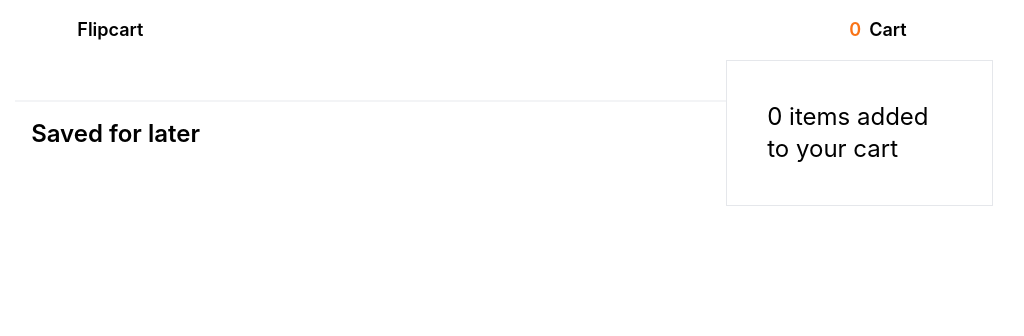
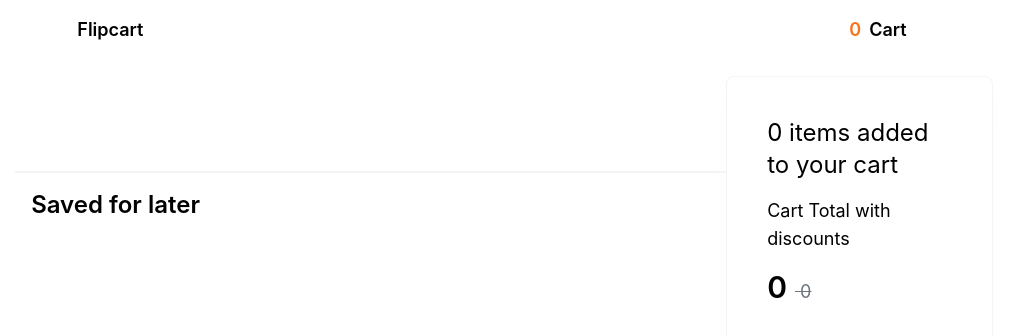
Before and after one commit to rutikwankhade/cart-assignment, a React (Create React App) app: page /cart in a window 1280 px wide. Shown: the top 336 px of the page, without its empty margins (136-1160 px from the left). Built offline with nearby package versions, Linux system fonts and the light colour scheme.

Commit message:
show total with discounts

```diff
--- a/src/components/ProductCard.js
+++ b/src/components/ProductCard.js
@@ -53,7 +53,7 @@
         }
     }
 
-     const removeFromCart = (product) => {
+    const removeFromCart = (product) => {
         const index = cartItems.indexOf(product);
         if (index > -1) {
 
@@ -70,12 +70,12 @@
     return (
         <div className={` ${customCSS} border border-gray-100 rounded-lg shadow-xl shadow-gray-50 m-4  `}>
             <img src={product.image} alt="product_image" className={`${imgHeight} rounded-t-lg w-full object-cover`} />
-            <div className="p-2">
+            <div className="p-4">
                 <span className="text-sm font-semibold text-gray-500">{product.brand}</span>
                 <h2 className="text-md truncate">{product.title}</h2>
 
                 <div className="flex items-center">
-                    <span className="text-lg font-semibold">{Math.trunc(product.price - (product.price * (product.discount_in_percent / 100)))}</span>
+                    <span className="text-xl font-semibold">{Math.trunc(product.price - (product.price * (product.discount_in_percent / 100)))}</span>
                     <span className=" mx-2 line-through text-gray-500 text-sm">{product.price}</span>
                     <span className="mx-2 text-sm text-green-500 font-semibold">{product.discount_in_percent}% off</span>
                 </div>
@@ -87,13 +87,7 @@
                     </button> : <div></div>
                 }
 
-                  {showRemoveFromCartButton ?
-                    <button
-                        onClick={() => removeFromCart(product)}
-                        className="border m-2 p-2 rounded-lg hover:bg-red-400 hover:text-white w-full mx-auto font-semibold text-center">
-                       REMOVE FROM CART
-                    </button> : <div></div>
-                }
+
 
 
                 {showSaveForLaterButton ?
@@ -105,6 +99,13 @@
                     <div></div>
                 }
 
+                {showRemoveFromCartButton ?
+                    <button
+                        onClick={() => removeFromCart(product)}
+                        className="border m-2 p-2 rounded-lg hover:bg-red-400 hover:text-white w-full mx-auto font-semibold text-center">
+                        REMOVE FROM CART
+                    </button> : <div></div>
+                }
                 {showRemoveFromSavedButton ?
                     <button
                         onClick={() => removeFromSaved(product)}
--- a/src/pages/cart.js
+++ b/src/pages/cart.js
@@ -5,7 +5,10 @@
 
     const { cartItems, savedItems, totalCartItems } = useCart()
 
+    const calculateTotal = () => {
+     return cartItems.reduce((totalWithDiscount, item) => totalWithDiscount + Math.trunc(item.price - (item.price * (item.discount_in_percent / 100))), 0)
 
+    }
 
 
     return (
@@ -41,8 +44,16 @@
 
 
 
-            <div className="w-1/4 border p-10">
+            <div className="md:w-1/4 border bordare-gray-50 h-max rounded-lg border-gray-100 shadow-xl shadow-gray-50 mt-4 p-10">
                 <h1 className="text-2xl">{totalCartItems} items added to your cart</h1>
+
+                <div className="my-4">
+                    <span className="text-lg">Cart Total with discounts</span>
+                </div>
+                                <span className="text-3xl font-semibold ">    {calculateTotal()}</span>
+
+                <span className="mx-2 line-through text-gray-500 text-lg">    {cartItems.reduce((total, item) => total + item.price, 0)}</span>
+
             </div>
 
         </div>
```
